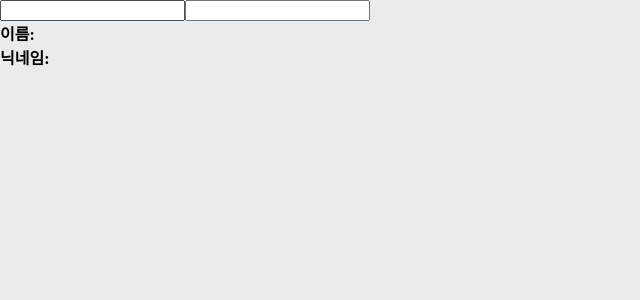
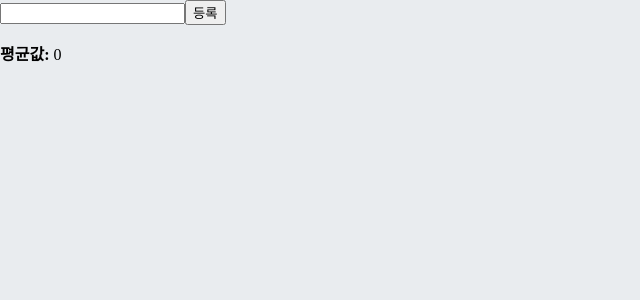
Before and after one commit to hyebinyu1110/todo-app, a React app: page / in a window 1280 px wide. Shown: the top 300 px of the page, without its empty margins (0-640 px from the left). Built offline with nearby package versions, Linux system fonts and the light colour scheme.

Commit message:
practice with useMemo

```diff
--- a/src/App.js
+++ b/src/App.js
@@ -1,12 +1,12 @@
 import React from 'react';
-import Info from './Info';
+import Average from './Average';
 
 const App = () => {
 
 
   return (
     <div>
-      <Info />
+      <Average />
     </div>
   )
 }
--- /dev/null
+++ b/src/Average.js
@@ -0,0 +1,41 @@
+import React, { useState, useMemo } from 'react';
+
+const getAverage = numbers => {
+    console.log("계산 중...");
+    if (numbers.length === 0) return 0;
+    const sum = numbers.reduce((a, b) => a + b);
+    return sum / numbers.length;
+}
+
+const Average = () => {
+    const [list, setList] = useState([]);
+    const [number, setNumber] = useState('');
+
+    const onChange = e => {
+        setNumber(e.target.value);
+    }
+    const onInsert = e => {
+        const nextList = list.concat(parseInt(number));
+        setList(nextList);
+        setNumber('');
+    }
+
+    const avg = useMemo(() => getAverage(list), [list])
+
+    return (
+        <div>
+            <input value={number} onChange={onChange} />
+            <button onClick={onInsert}>등록</button>
+            <ul>
+                {list.map((value, index) => (
+                    <li key={index}>{value}</li>
+                ))}
+            </ul>
+            <div>
+                <b>평균값: </b>{avg}
+            </div>
+        </div>
+    )
+}
+
+export default Average;
--- a/src/Info.js
+++ /dev/null
@@ -1,40 +0,0 @@
-import React, { useReducer } from 'react';
-
-function reducer(state, action) {
-    // action.type에 따라 다른 작업 수행
-    return {
-        ...state,
-        [action.name]: action.value
-    };
-}
-
-
-const Info = () => {
-    const [state, dispatch] = useReducer(reducer, {
-        name: '',
-        nickname: ''
-    });
-    const { name, nickname } = state;
-    const onChange = (e) => {
-        dispatch(e.target);
-    }
-
-    return (
-        <div>
-            <div>
-                <input name="name" value={name} onChange={onChange} />
-                <input name="nickname" value={nickname} onChange={onChange} />
-            </div>
-            <div>
-                <div>
-                    <b>이름: </b> {name}
-                </div>
-                <div>
-                    <b>닉네임:</b>{nickname}
-                </div>
-            </div>
-        </div>
-    )
-}
-
-export default Info;
```
